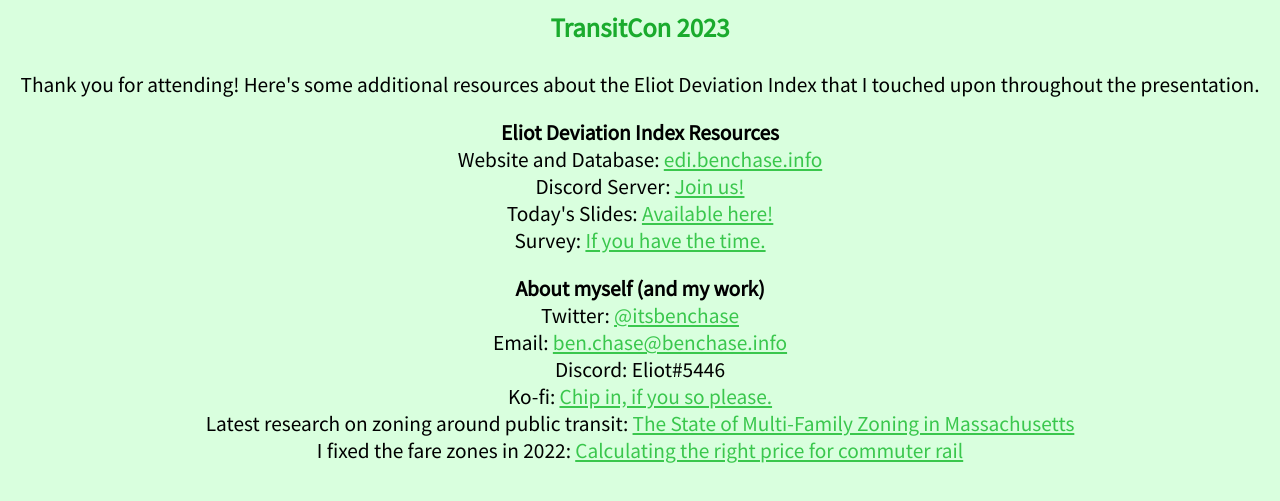
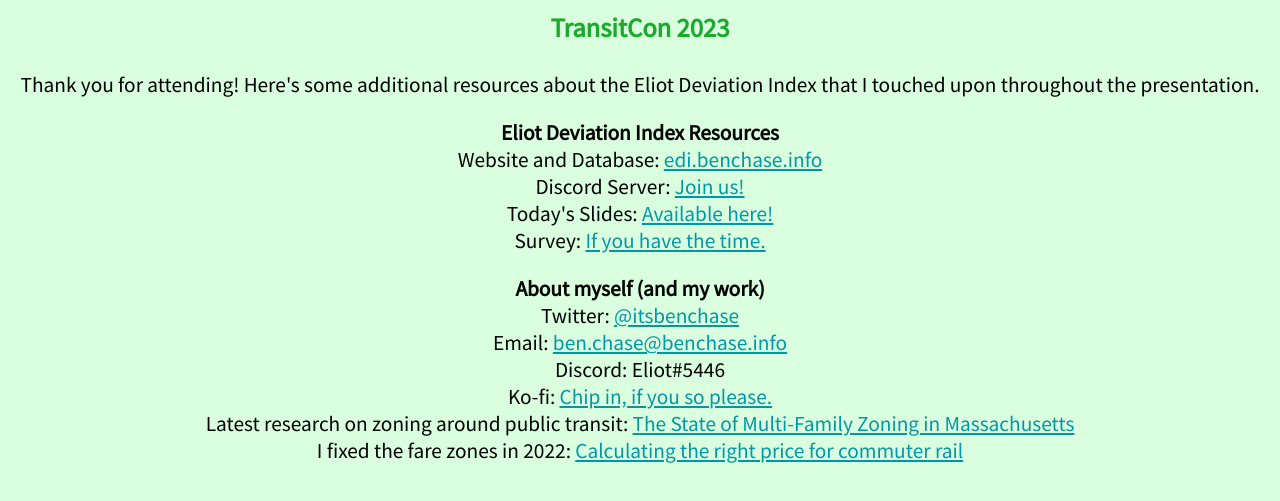
Before and after one commit to itsbenchase/transitcon-23, a plain HTML site: page index.html in a window 1280 px wide. Shown: the part 183-684 px from the top of the page. Drawn offline with Linux system fonts and the light colour scheme.

Commit message:
new link colors

```diff
--- a/style.css
+++ b/style.css
@@ -59,17 +59,17 @@ tr
 
 a:link
 {
-    color: #3ac74d;
+    color: #0097a7;
 }
 
 a:visited
 {
-    color: #3ac74d;
+    color: #0097a7;
 }
 
 a:hover
 {
-    color: #1aab2d;
+    color: #038775;
 }
 
 ul
```
